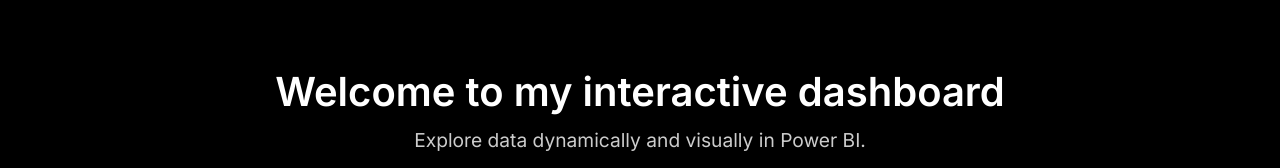
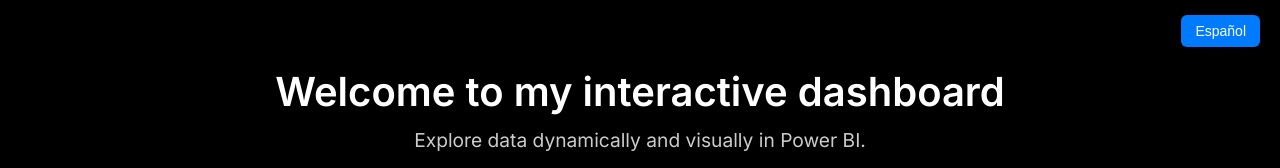
Before and after one commit to Joteiro/interests_dash, a plain HTML site: page index.html in a window 1280 px wide. Shown: the top 168 px of the page. Drawn offline with Linux system fonts and the light colour scheme.

Commit message:
Boton para cambiar de idioma

```diff
--- a/index.html
+++ b/index.html
@@ -128,5 +128,14 @@
   <input type="submit" value="Know more" />
 </form>
 
+<!-- Botón para cambiar a español -->
+<div style="position: fixed; top: 20px; right: 20px; z-index: 1000;">
+  <a href="https://joteiro.github.io/dash_intereses/"
+     style="padding: 8px 14px; background-color: #007bff; color: white;
+            text-decoration: none; border-radius: 6px; font-family: Arial, sans-serif; font-size: 14px;">
+    Español
+  </a>
+</div>
+
 </body>
 </html>
```
